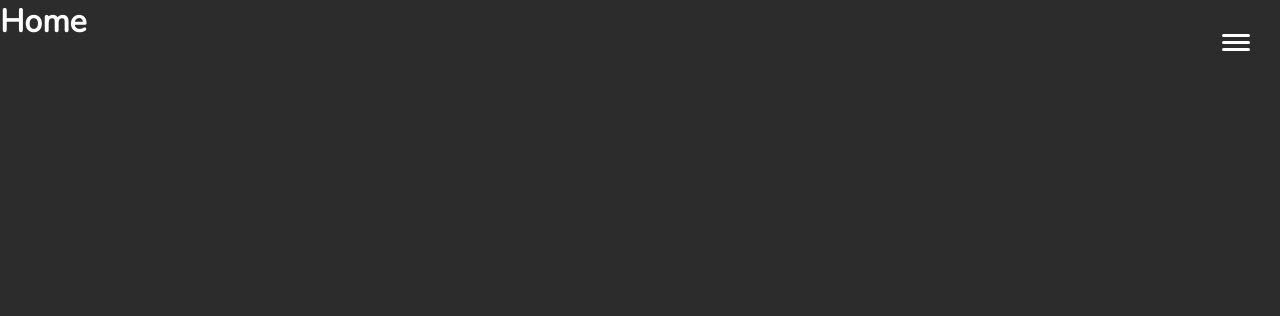
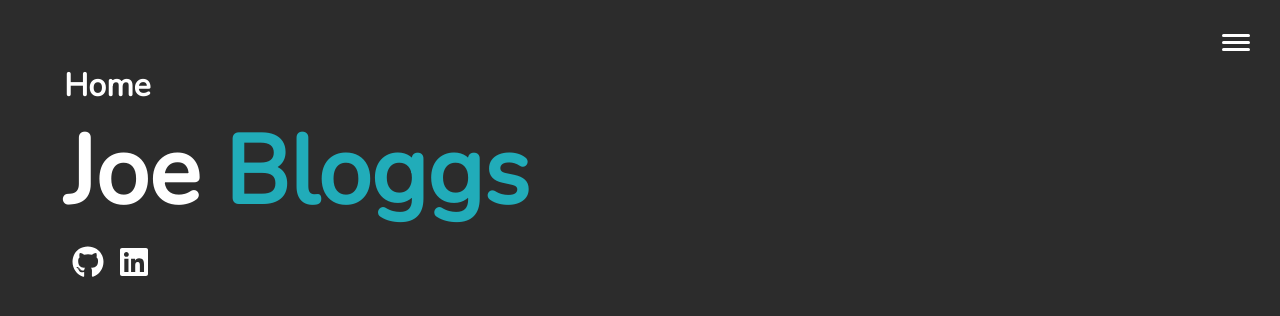
Before and after one commit to tcje91/react-portfolio, a React (Create React App) app: page / in a window 1280 px wide. Shown: the top 316 px of the page. Built offline with nearby package versions, Linux system fonts and the light colour scheme; the HTML template or start-up script is replaced by a standard one.

Commit message:
add icons to home

```diff
--- a/package.json
+++ b/package.json
@@ -3,6 +3,9 @@
   "version": "0.1.0",
   "private": true,
   "dependencies": {
+    "@fortawesome/fontawesome-svg-core": "^1.2.17",
+    "@fortawesome/free-brands-svg-icons": "^5.8.1",
+    "@fortawesome/react-fontawesome": "^0.1.4",
     "@reach/router": "^1.2.1",
     "node-sass": "^4.11.0",
     "react": "^16.8.6",
--- a/src/App.js
+++ b/src/App.js
@@ -1,5 +1,6 @@
 import React from 'react';
 import { Router } from '@reach/router';
+
 import Home from './components/Home';
 import Work from './components/Work';
 import Contact from './components/Contact';
--- a/src/components/Home.js
+++ b/src/components/Home.js
@@ -1,8 +1,18 @@
 import React from 'react';
+import { FontAwesomeIcon } from '@fortawesome/react-fontawesome';
+import * as BrandIcons from '@fortawesome/free-brands-svg-icons';
+
 
 const Home = () => (
-  <div>
+  <div className="home">
     <h1>Home</h1>
+    <h1 className="lrg-heading">
+      Joe
+      {' '}
+      <span className="text-highlight">Bloggs</span>
+    </h1>
+    <FontAwesomeIcon icon={BrandIcons.faGithub} size="2x" className="icon" />
+    <FontAwesomeIcon icon={BrandIcons.faLinkedin} size="2x" className="icon" />
   </div>
 );
 
--- a/src/index.css
+++ b/src/index.css
@@ -6,6 +6,8 @@
   top: 30px;
   cursor: pointer;
   transition: ease-in-out 300ms; }
+  .menu-btn:hover .btn-line {
+    background: #21acb9; }
   .menu-btn .btn-line {
     width: 28px;
     height: 3px;
@@ -24,10 +26,29 @@
       transform: rotate(-45deg) translate(5px, -4px); }
 
 * {
-  box-sizing: border-box;
-  margin: 0; }
+  box-sizing: border-box; }
 
 body {
   color: #fff;
   background: #2c2c2c;
-  font-family: "Nunito", sans-serif; }
+  font-family: "Nunito", sans-serif;
+  margin: 0;
+  height: 100%;
+  width: 100%; }
+
+h1, h2, h3 {
+  margin: 0; }
+  h1.lrg-heading, h2.lrg-heading, h3.lrg-heading {
+    font-size: 6rem; }
+
+.text-highlight {
+  color: #21acb9; }
+
+.home {
+  height: 100%;
+  padding: 4rem; }
+  .home .icon {
+    margin: 0.5rem;
+    transition: ease-in-out 300ms; }
+    .home .icon:hover {
+      color: #21acb9; }
--- a/src/scss/_config.scss
+++ b/src/scss/_config.scss
@@ -1,7 +1,7 @@
 @import url('https://fonts.googleapis.com/css?family=Nunito');
 
 $primary-colour: #fff;
-$secondary-colour: red;
+$secondary-colour: #21acb9;
 $background-colour: #2c2c2c;
 $main-font: 'Nunito', sans-serif;
 
--- a/src/scss/_menu.scss
+++ b/src/scss/_menu.scss
@@ -5,6 +5,10 @@
   top: 30px;
   cursor: pointer;
   @include easeInOut;
+
+  &:hover .btn-line {
+    background: $secondary-colour;
+  }
 
   .btn-line {
     width: 28px;
--- a/src/scss/index.scss
+++ b/src/scss/index.scss
@@ -3,11 +3,40 @@
 
 * {
   box-sizing: border-box;
-  margin: 0;
 }
 
 body {
   color: $primary-colour;
   background: $background-colour;
   font-family: $main-font;
+  margin: 0;
+  height: 100%;
+  width: 100%;
 }
+
+h1, h2, h3 {
+  margin: 0;
+
+  &.lrg-heading {
+    font-size: 6rem;
+  }
+
+}
+
+.text-highlight {
+  color: $secondary-colour;
+}
+
+.home {
+  height: 100%;
+  padding: 4rem;
+
+  .icon {
+    margin: 0.5rem;
+    @include easeInOut;
+
+    &:hover {
+      color: $secondary-colour;
+    }
+  }
+}
```
Also changed, not shown: 1 other file (tests, documents, lock files or other folders).
